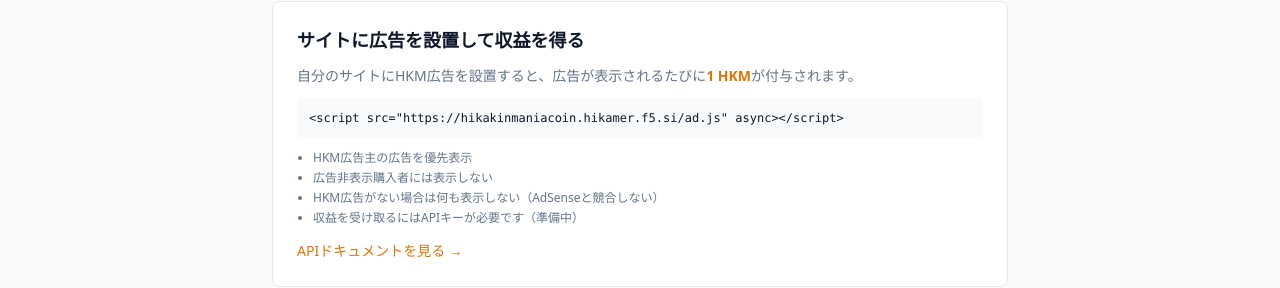
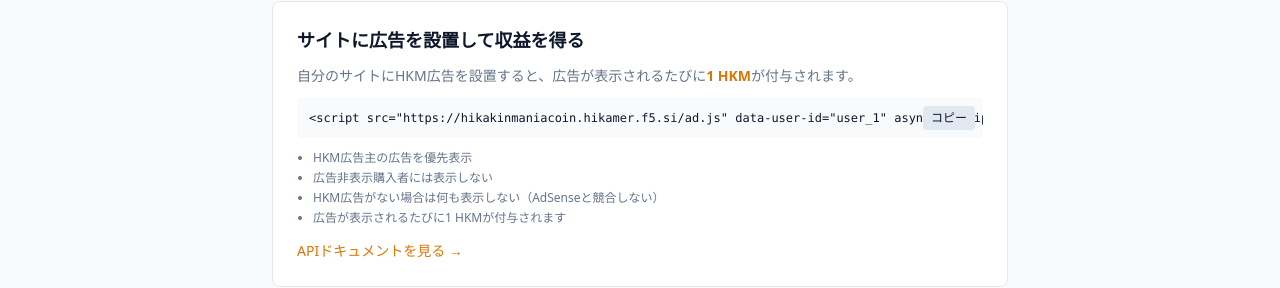
Before and after one commit to maebahesioru/hikamani-coin, a Next.js app: page /ads in a window 1280 px wide. Shown: the part 984-1272 px from the top of the page. Built offline with nearby package versions, Linux system fonts and the light colour scheme; no server answers; the database is empty; sample sign-in values are in the browser's storage.

Commit message:
fix: /adsページの広告スクリプトタグを自動生成に変更

```diff
--- a/src/app/ads/page.tsx
+++ b/src/app/ads/page.tsx
@@ -3,6 +3,7 @@ import { useSession } from "next-auth/react";
 import { useEffect, useState } from "react";
 import { SessionProvider } from "@/components/session-provider";
 import { Navbar } from "@/components/navbar";
+import { AdScriptTag } from "@/app/api-docs/ad-script-tag";
 import { showToast } from "@/components/toaster";
 import { redirect } from "next/navigation";
 
@@ -168,14 +169,12 @@ function AdsContent() {
         <p className="text-sm text-[var(--text-dim)] mb-3">
           自分のサイトにHKM広告を設置すると、広告が表示されるたびに<strong className="text-[var(--accent)]">1 HKM</strong>が付与されます。
         </p>
-        <div className="rounded bg-[var(--bg)] p-3 text-xs font-mono mb-3 overflow-x-auto">
-          {`<script src="https://hikakinmaniacoin.hikamer.f5.si/ad.js" async></script>`}
-        </div>
+        <div className="mb-3"><AdScriptTag /></div>
         <ul className="text-xs text-[var(--text-dim)] space-y-1 list-disc pl-4 mb-3">
           <li>HKM広告主の広告を優先表示</li>
           <li>広告非表示購入者には表示しない</li>
           <li>HKM広告がない場合は何も表示しない（AdSenseと競合しない）</li>
-          <li>収益を受け取るにはAPIキーが必要です（準備中）</li>
+          <li>広告が表示されるたびに1 HKMが付与されます</li>
         </ul>
         <a href="/api-docs" className="text-sm text-[var(--accent)] hover:underline">APIドキュメントを見る →</a>
       </div>
```
